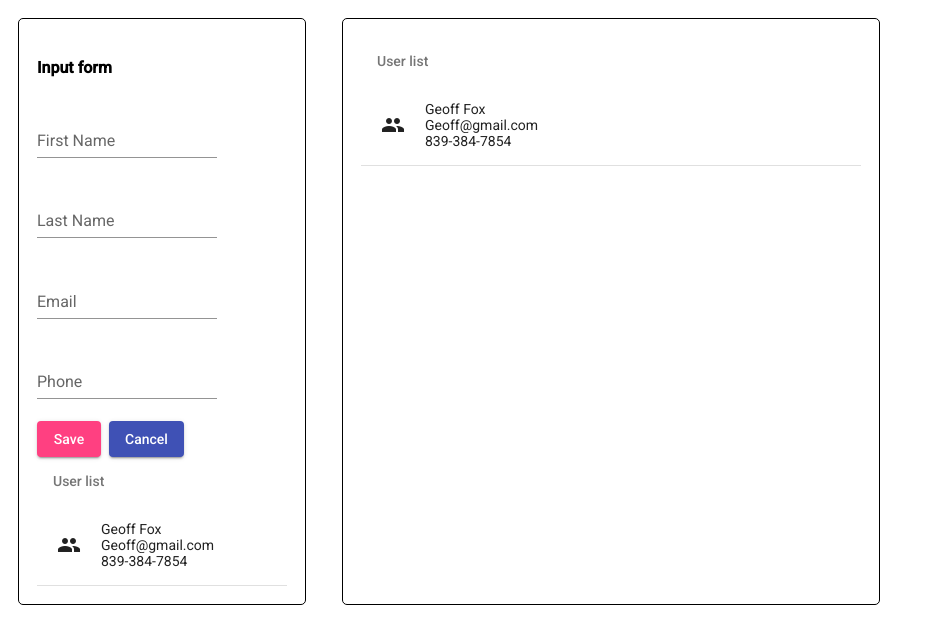
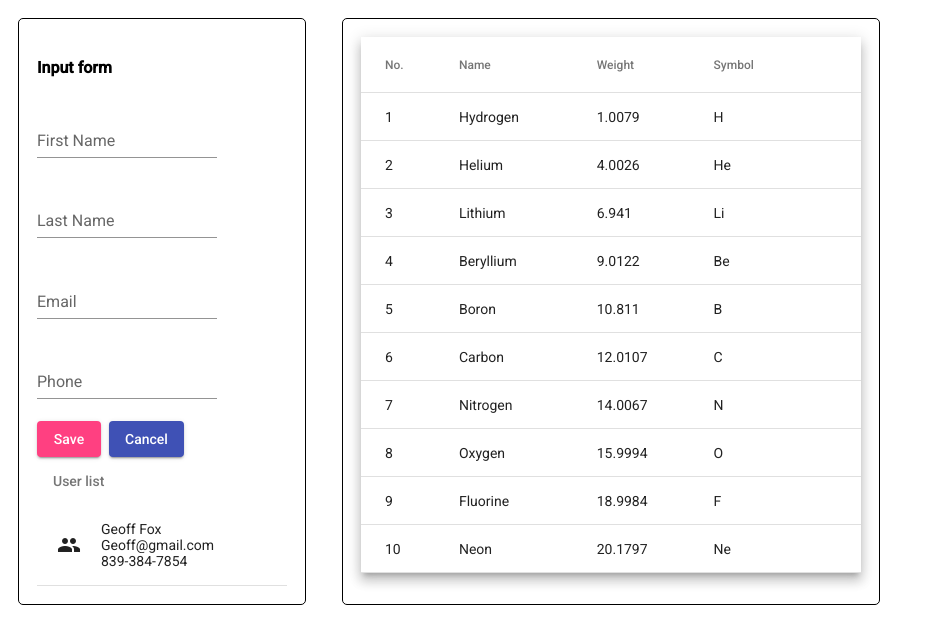
Before and after one commit to FoxGeoff/TestFormAngularRev3, an Angular app: page / in a window 1280 px wide. Shown: the top 644 px of the page, without its empty margins (0-925 px from the left). Built offline with nearby package versions, Linux system fonts and the light colour scheme.

Commit message:
Dashboard - with example table

```diff
--- a/src/app/dashboard/dashboard.component.css
+++ b/src/app/dashboard/dashboard.component.css
@@ -19,3 +19,7 @@
   padding: 18px;
   border-radius: 5px;
  }
+
+ table {
+  width: 100%;
+}
--- a/src/app/dashboard/dashboard.component.html
+++ b/src/app/dashboard/dashboard.component.html
@@ -34,7 +34,8 @@
           Cancel
         </button>
       </div>
-  </div> <!-- end of form  -->
+    </div>
+    <!-- end of form  -->
 
     <mat-list>
       <div mat-subheader>User list</div>
@@ -49,16 +50,36 @@
     </mat-list>
   </div>
   <div class="container-table">
-  <mat-list>
-    <div mat-subheader>User list</div>
-    <mat-list-item>
-      <mat-icon mat-list-icon>people</mat-icon>
-      <div mat-line style="color: 'blue'"></div>
-      <div mat-line>Geoff Fox</div>
-      <div mat-line>Geoff@gmail.com</div>
-      <div mat-line>839-384-7854</div>
-    </mat-list-item>
-    <mat-divider></mat-divider>
-  </mat-list>
+    <table mat-table [dataSource]="dataSource" class="mat-elevation-z8">
+      <!--- Note that these columns can be defined in any order.
+          The actual rendered columns are set as a property on the row definition" -->
+
+      <!-- Position Column -->
+      <ng-container matColumnDef="position">
+        <th mat-header-cell *matHeaderCellDef>No.</th>
+        <td mat-cell *matCellDef="let element">{{ element.position }}</td>
+      </ng-container>
+
+      <!-- Name Column -->
+      <ng-container matColumnDef="name">
+        <th mat-header-cell *matHeaderCellDef>Name</th>
+        <td mat-cell *matCellDef="let element">{{ element.name }}</td>
+      </ng-container>
+
+      <!-- Weight Column -->
+      <ng-container matColumnDef="weight">
+        <th mat-header-cell *matHeaderCellDef>Weight</th>
+        <td mat-cell *matCellDef="let element">{{ element.weight }}</td>
+      </ng-container>
+
+      <!-- Symbol Column -->
+      <ng-container matColumnDef="symbol">
+        <th mat-header-cell *matHeaderCellDef>Symbol</th>
+        <td mat-cell *matCellDef="let element">{{ element.symbol }}</td>
+      </ng-container>
+
+      <tr mat-header-row *matHeaderRowDef="displayedColumns"></tr>
+      <tr mat-row *matRowDef="let row; columns: displayedColumns"></tr>
+    </table>
   </div>
 </div>
--- a/src/app/dashboard/dashboard.component.ts
+++ b/src/app/dashboard/dashboard.component.ts
@@ -1,3 +1,23 @@
+export interface PeriodicElement {
+  name: string;
+  position: number;
+  weight: number;
+  symbol: string;
+}
+
+const ELEMENT_DATA: PeriodicElement[] = [
+  {position: 1, name: 'Hydrogen', weight: 1.0079, symbol: 'H'},
+  {position: 2, name: 'Helium', weight: 4.0026, symbol: 'He'},
+  {position: 3, name: 'Lithium', weight: 6.941, symbol: 'Li'},
+  {position: 4, name: 'Beryllium', weight: 9.0122, symbol: 'Be'},
+  {position: 5, name: 'Boron', weight: 10.811, symbol: 'B'},
+  {position: 6, name: 'Carbon', weight: 12.0107, symbol: 'C'},
+  {position: 7, name: 'Nitrogen', weight: 14.0067, symbol: 'N'},
+  {position: 8, name: 'Oxygen', weight: 15.9994, symbol: 'O'},
+  {position: 9, name: 'Fluorine', weight: 18.9984, symbol: 'F'},
+  {position: 10, name: 'Neon', weight: 20.1797, symbol: 'Ne'},
+];
+
 import { Component, OnInit } from '@angular/core';
 
 @Component({
@@ -12,6 +32,10 @@
   email!: string;
   phone!: string;
 
+  // table
+  displayedColumns: string[] = ['position', 'name', 'weight', 'symbol'];
+  dataSource = ELEMENT_DATA;
+
   constructor() { }
 
   ngOnInit(): void {
@@ -24,5 +48,4 @@
   onCancel() {
 
   }
-
 }
```
Lines whose indentation alone changed are shown as unchanged.
